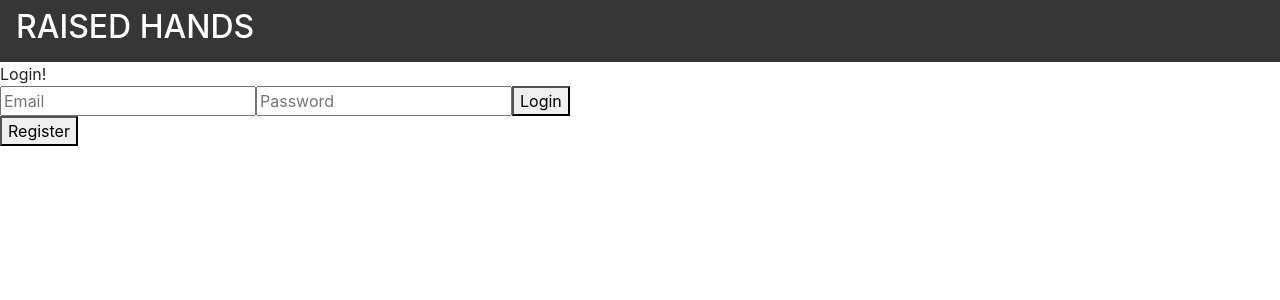
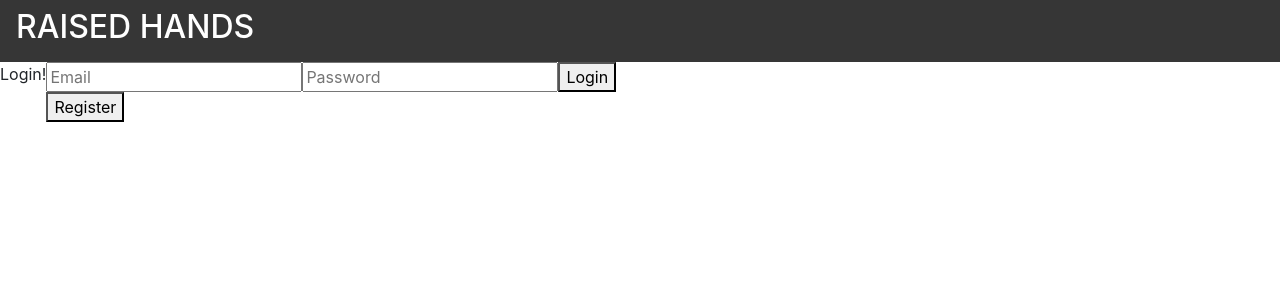
Before and after one commit to JayDosunmu/raised-hands-public, a React (Create React App) app in the folder raised-hands-web-client/: page /login in a window 1280 px wide. Shown: the top 300 px of the page. Built offline with nearby package versions, Linux system fonts and the light colour scheme; no server answers.

Commit message:
refactor app to simplify some things and add configurations

```diff
--- a/raised-hands-web-client/src/App.js
+++ b/raised-hands-web-client/src/App.js
@@ -1,9 +1,25 @@
 import React from 'react';
+import { BrowserRouter, Switch} from 'react-router-dom';
 
-import Routes from './routes';
+import { AuthenticatedRoute, UnauthenticatedRoute } from './common';
+import { SessionListView, SessionParticipateView } from './sessions';
+import { Header } from './header'
+import { HomeView } from './home';
+import { LoginView , RegisterView } from './auth';
 
 export default () => (
-  <div className='app'>
-    <Routes />
+  <div className='app h-100'>
+    <BrowserRouter>
+        <Header />
+        <div className='container-fluid'>
+          <Switch>
+              <AuthenticatedRoute path='/sessions/:sessionId/participate' component={SessionParticipateView} />
+              <AuthenticatedRoute path='/sessions' component={SessionListView} />
+              <UnauthenticatedRoute exact path='/login' component={LoginView} />
+              <UnauthenticatedRoute exact path='/register' component={RegisterView} />
+              <UnauthenticatedRoute exact path='/' component={HomeView} />
+          </Switch>
+        </div>
+    </BrowserRouter>
   </div>
 );
--- a/raised-hands-web-client/src/auth/LoginView.js
+++ b/raised-hands-web-client/src/auth/LoginView.js
@@ -3,7 +3,7 @@ import React from 'react';
 import { LoginForm } from '.';
 
 export default () => (
-    <div>
+    <div className='row'>
         Login!
         <LoginForm />
     </div>
--- a/raised-hands-web-client/src/auth/RegisterView.js
+++ b/raised-hands-web-client/src/auth/RegisterView.js
@@ -3,7 +3,7 @@ import React from 'react';
 import { RegisterForm } from '.';
 
 export default () => (
-    <div>
+    <div className='row'>
         Register!
         <RegisterForm />
     </div>
--- a/raised-hands-web-client/src/routes.js
+++ /dev/null
@@ -1,22 +0,0 @@
-import React from 'react';
-import { BrowserRouter, Switch} from 'react-router-dom';
-
-import { AuthenticatedRoute, UnauthenticatedRoute } from './common';
-import { SessionListView, SessionParticipateView } from './sessions';
-import { Header } from './header'
-import { HomeView } from './home';
-import { LoginView , RegisterView } from './auth';
-
-
-export default () => (
-    <BrowserRouter>
-        <Header />
-        <Switch>
-            <AuthenticatedRoute path='/sessions/:sessionId/participate' component={SessionParticipateView} />
-            <AuthenticatedRoute path='/sessions' component={SessionListView} />
-            <UnauthenticatedRoute exact path='/login' component={LoginView} />
-            <UnauthenticatedRoute exact path='/register' component={RegisterView} />
-            <UnauthenticatedRoute exact path='/' component={HomeView} />
-        </Switch>
-    </BrowserRouter>
-);
--- a/raised-hands-web-client/src/sessions/SessionService.js
+++ b/raised-hands-web-client/src/sessions/SessionService.js
@@ -2,7 +2,10 @@ import { http } from '../util';
 
 function formatConnectUrl(websocketUrl) {
     // TODO: this must be configurable
-    return `ws://localhost:8080${websocketUrl}`
+    return `ws://${
+        process.env.REACT_APP_API_URL
+            ? 'localhost:8080'
+            : 'api.raisedhands.io'}${websocketUrl}`
 }
 
 async function createSession(name, distractionFree, startDate, endDate) {
```
